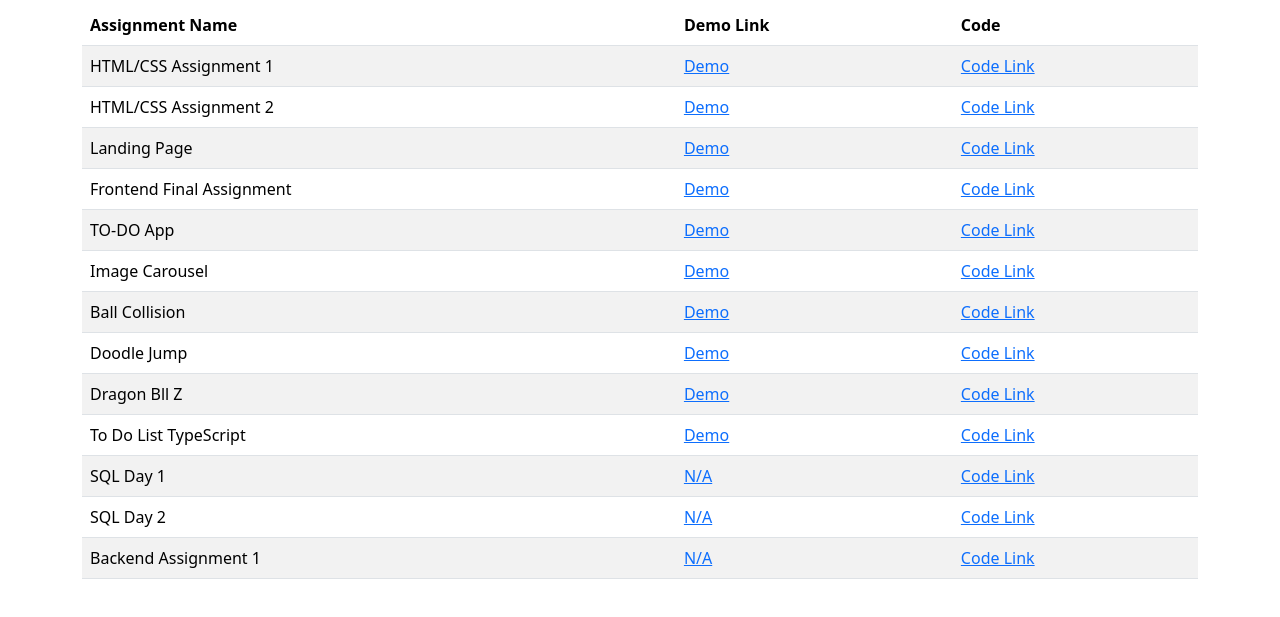
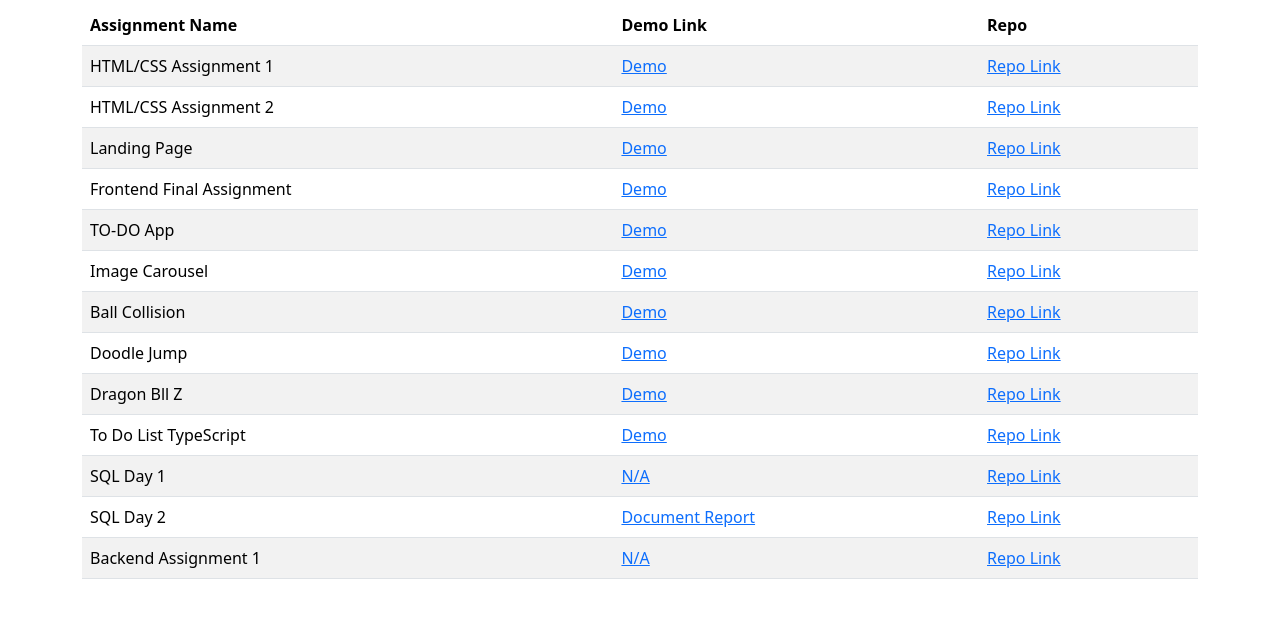
Before and after one commit to SujanButang/SujanButang.github.io, a plain HTML site: page index.html in a window 1280 px wide. Shown: the part 149-766 px from the top of the page. Drawn offline with nearby package versions, Linux system fonts and the light colour scheme.

Commit message:
added google docs link for SQL Assignment 2

```diff
--- a/index.html
+++ b/index.html
@@ -26,7 +26,7 @@
           <tr>
             <th>Assignment Name</th>
             <th>Demo Link</th>
-            <th>Code</th>
+            <th>Repo</th>
           </tr>
         </thead>
         <tbody>
@@ -36,7 +36,7 @@
             <td>
               <a
                 href="https://github.com/SujanButang/SujanButang.github.io/tree/main/HTML%20CSS%20Assignment%201"
-                >Code Link</a
+                >Repo Link</a
               >
             </td>
           </tr>
@@ -46,7 +46,7 @@
             <td>
               <a
                 href="https://github.com/SujanButang/SujanButang.github.io/tree/main/HTML%20CSS%20Assignment%202"
-                >Code Link</a
+                >Repo Link</a
               >
             </td>
           </tr>
@@ -56,7 +56,7 @@
             <td>
               <a
                 href="https://github.com/SujanButang/SujanButang.github.io/tree/main/Landing%20Page"
-                >Code Link</a
+                >Repo Link</a
               >
             </td>
           </tr>
@@ -66,7 +66,7 @@
             <td>
               <a
                 href="https://github.com/SujanButang/SujanButang.github.io/tree/main/Frontend%20Final%20Assignment"
-                >Code Link</a
+                >Repo Link</a
               >
             </td>
           </tr>
@@ -76,7 +76,7 @@
             <td>
               <a
                 href="https://github.com/SujanButang/SujanButang.github.io/tree/main/TO-DO%20List"
-                >Code Link</a
+                >Repo Link</a
               >
             </td>
           </tr>
@@ -86,7 +86,7 @@
             <td>
               <a
                 href="https://github.com/SujanButang/SujanButang.github.io/tree/main/Carousel"
-                >Code Link</a
+                >Repo Link</a
               >
             </td>
           </tr>
@@ -96,7 +96,7 @@
             <td>
               <a
                 href="https://github.com/SujanButang/SujanButang.github.io/tree/main/Ball%20Collision"
-                >Code Link</a
+                >Repo Link</a
               >
             </td>
           </tr>
@@ -107,7 +107,7 @@
             <td>
               <a
                 href="https://github.com/SujanButang/SujanButang.github.io/tree/main/Doodle%20Jump"
-                >Code Link</a
+                >Repo Link</a
               >
             </td>
           </tr>
@@ -117,7 +117,7 @@
             <td>
               <a
                 href="https://github.com/SujanButang/SujanButang.github.io/tree/main/Major%20Project"
-                >Code Link</a
+                >Repo Link</a
               >
             </td>
           </tr>
@@ -127,7 +127,7 @@
             <td>
               <a
                 href="https://github.com/SujanButang/SujanButang.github.io/tree/main/TO-DO%20TS"
-                >Code Link</a
+                >Repo Link</a
               >
             </td>
           </tr>
@@ -137,17 +137,17 @@
             <td>
               <a
                 href="https://github.com/SujanButang/SujanButang.github.io/tree/main/SQL%201"
-                >Code Link</a
+                >Repo Link</a
               >
             </td>
           </tr>
           <tr>
             <td>SQL Day 2</td>
-            <td><a href="#">N/A</a></td>
+            <td><a href="https://docs.google.com/document/d/1M4hTHMdyZ8bC-RPaOmUJWl4MadD32tBgatIBZyiC0gg/edit">Document Report</a></td>
             <td>
               <a
                 href="https://github.com/SujanButang/SujanButang.github.io/tree/main/SQL%202"
-                >Code Link</a
+                >Repo Link</a
               >
             </td>
           </tr>
@@ -157,7 +157,7 @@
             <td>
               <a
                 href="https://github.com/SujanButang/SujanButang.github.io/tree/main/TO-DO%20Backend"
-                >Code Link</a
+                >Repo Link</a
               >
             </td>
           </tr>
```
